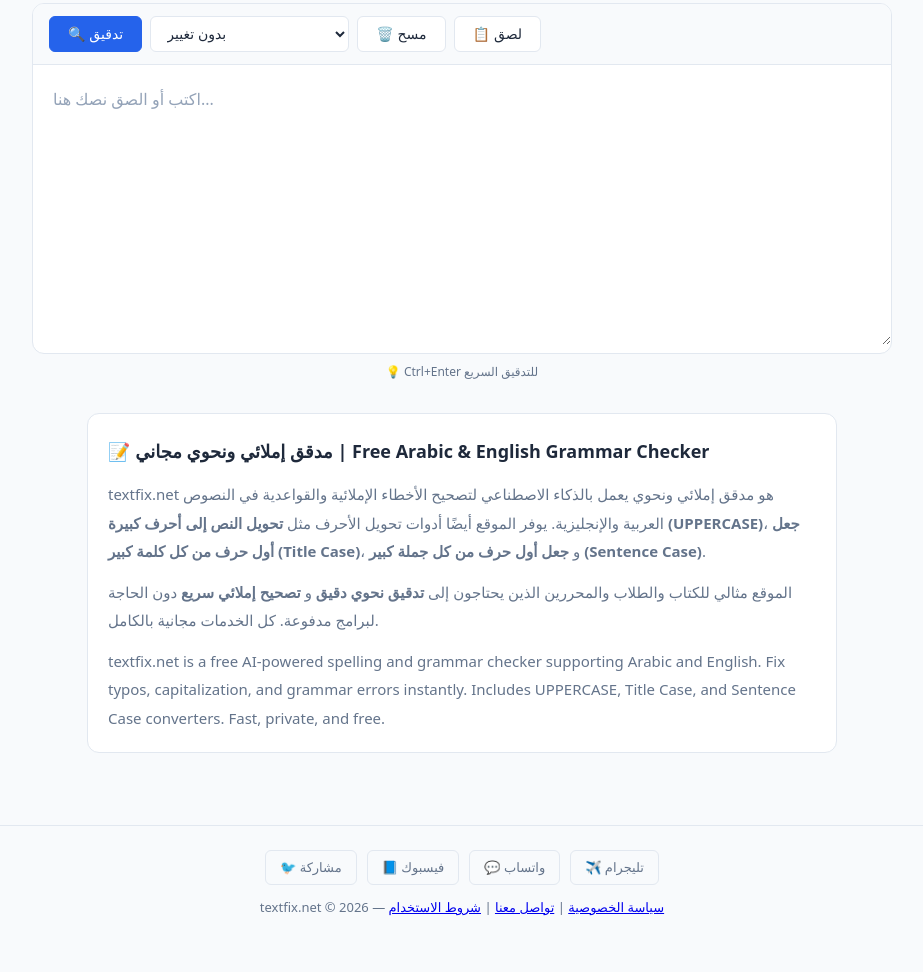
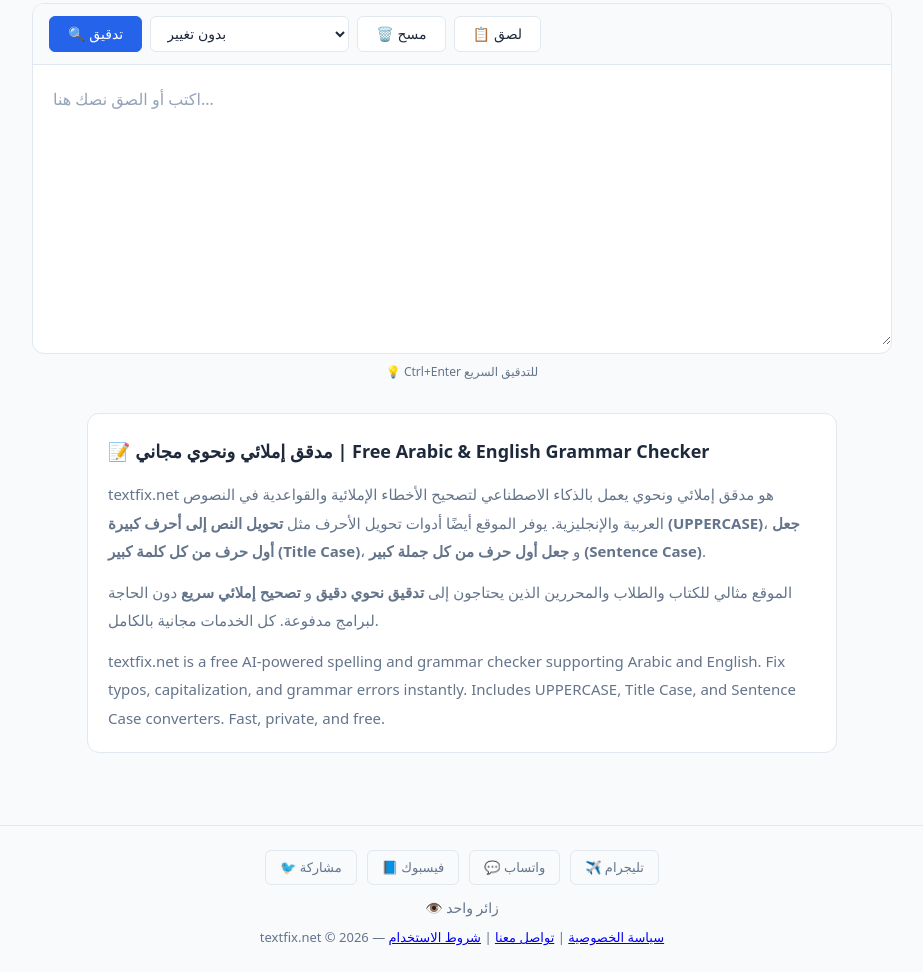
Before and after one commit to almrdahi1-boop/textfix, a website: page public/index.html in a window 1280 px wide. Shown: the part 245-1217 px from the top of the page, without its empty margins (178-1101 px from the left). Before the commit the page ends 1187 px from the top, so only its background shows below. Drawn offline with Linux system fonts and the light colour scheme; no server answers.

Commit message:
fix: use countapi for visitor counter

```diff
--- a/public/index.html
+++ b/public/index.html
@@ -172,12 +172,14 @@
     <a href="https://wa.me/?text=📝+textfix.net+-+مدقق+إملائي+ونحوي+مجاني:+https://textfix.net" target="_blank" rel="noopener" style="display:inline-flex;align-items:center;gap:6px;padding:6px 14px;border:1px solid var(--border);border-radius:6px;text-decoration:none;color:var(--text-muted);font-size:13px" onclick="gtag('event','share',{method:'whatsapp'})">💬 واتساب</a>
     <a href="https://t.me/share/url?url=https://textfix.net&text=📝 مدقق إملائي ونحوي مجاني بالذكاء الاصطناعي" target="_blank" rel="noopener" style="display:inline-flex;align-items:center;gap:6px;padding:6px 14px;border:1px solid var(--border);border-radius:6px;text-decoration:none;color:var(--text-muted);font-size:13px" onclick="gtag('event','share',{method:'telegram'})">✈️ تليجرام</a>
   </div>
-  <div id="visitorBadge" style="margin-bottom:8px"></div>
+  <div id="visitorBadge" style="margin-bottom:8px;font-size:14px;color:var(--text-muted)">👁️ تحميل الإحصائيات...</div>
   textfix.net &copy; 2026 — <a href="#">سياسة الخصوصية</a> | <a href="#">تواصل معنا</a> | <a href="#">شروط الاستخدام</a>
 </footer>
 <script>
-fetch('https://api.visitorbadge.io/api/visitors?path=https%3A%2F%2Ftextfix.net&label=الزوار&countColor=%232563eb&style=flat&labelStyle=lower&countJSON&nocache='+Date.now())
-  .then(r=>r.json()).then(d=>{document.getElementById('visitorBadge').innerHTML='👁️ <strong>'+d.count+'</strong> زائر'}).catch(()=>{})
+fetch('https://api.countapi.xyz/hit/textfix.net/visitors')
+  .then(r=>r.json()).then(d=>{document.getElementById('visitorBadge').innerHTML='👁️ <strong>'+d.value+'</strong> زائر'}).catch(()=>{
+    document.getElementById('visitorBadge').innerHTML='👁️ زائر واحد';
+  })
 </script>
 <script>
 (function(){
```
